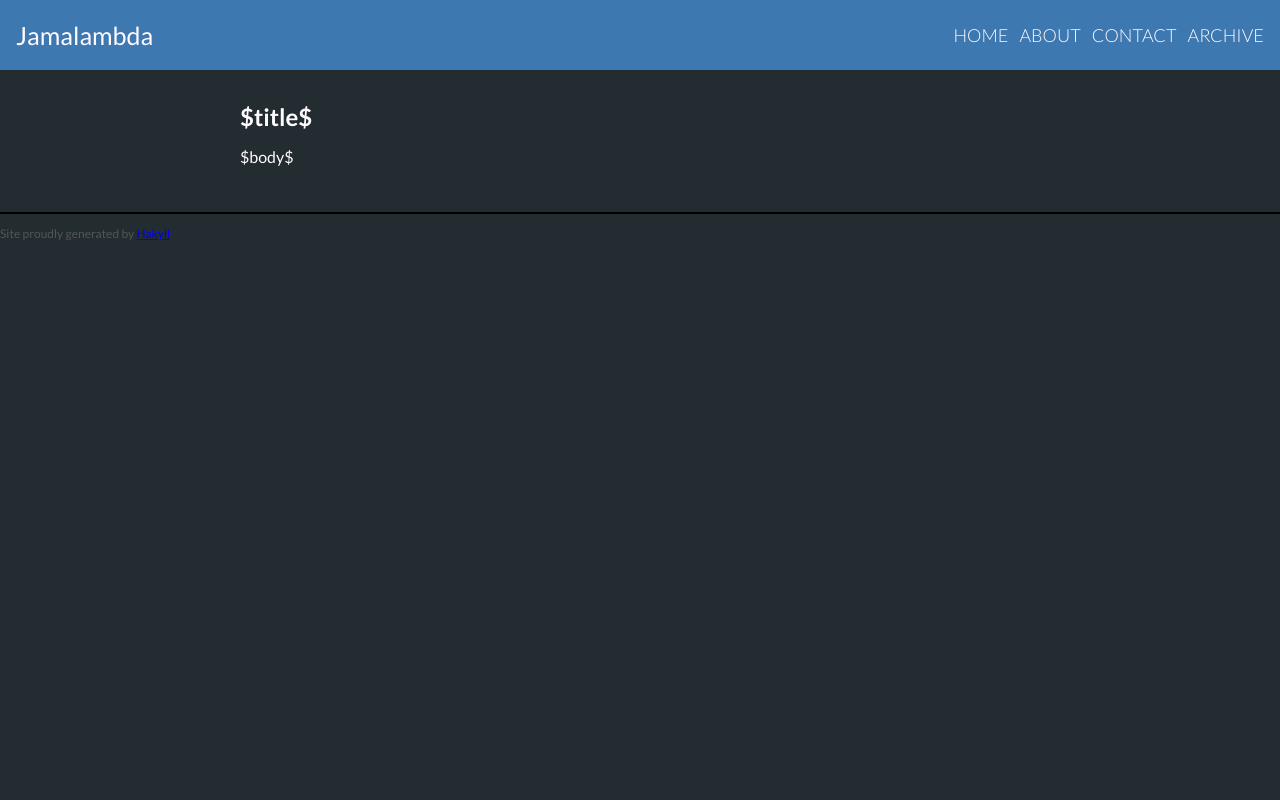
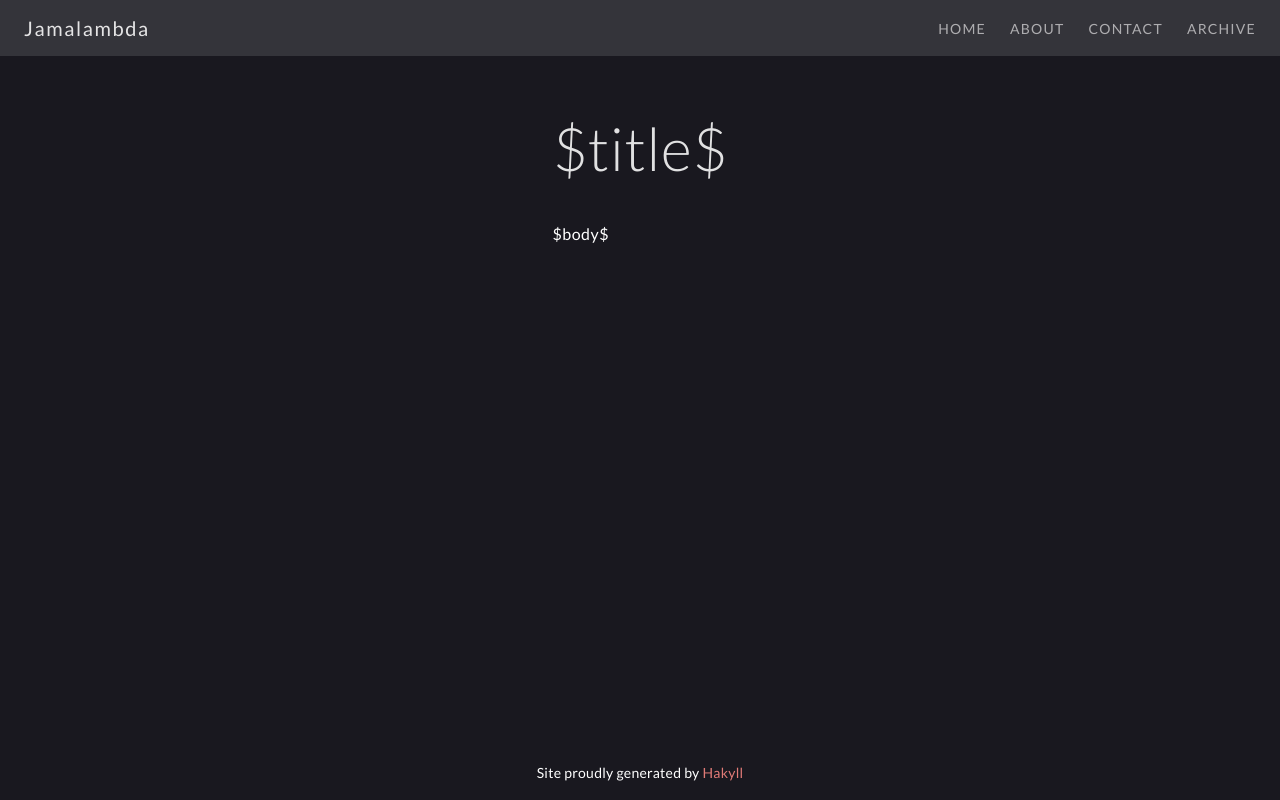
Before and after one commit to jhbertra/jamalambda-site, a plain HTML site: page templates/default.html in a window 1280 px wide. Drawn offline with Linux system fonts and the light colour scheme.

Commit message:
define theme

```diff
--- a/css/default.css
+++ b/css/default.css
@@ -1,9 +1,13 @@
 :root {
-  --bright-navy-blue: hsla(210, 48%, 47%, 1);
-  --eerie-black: #232c31;
-  --snow: hsla(315, 100%, 99%, 1);
-  --mauve-taupe: hsla(330, 22%, 47%, 1);
-  --st-patricks-blue: hsla(234, 64%, 28%, 1);
+  --primary-100: #c5beff;
+  --primary-200: #988bff;
+  --primary-400: #6a58ff;
+  --primary-700: #533fff;
+  --secondary-100: #ffbbb8;
+  --secondary-200: #ff8a85;
+  --secondary-400: #ff5952;
+  --secondary-700: #ff5952;
+  --dark-base: #121212;
 }
 
 @font-face {
@@ -71,61 +75,108 @@
   font-style: italic;
 }
 
-html {
-  font-size: 62.5%;
+body {
+  margin: 0px;
+  color: white;
+  background-color: var(--dark-base);
+  font-family: "Lato", sans-serif;
+  font-size: 16px;
+  letter-spacing: 0.031rem;
+  display: flex;
+  flex-direction: column;
+  min-height: 100vh;
 }
 
-body {
-  margin: 0px;
-  font-size: 1.6rem;
-  color: var(--snow);
-  background-color: var(--eerie-black);
-  font-family: "Lato", sans-serif;
+p {
+  opacity: 0.60;
 }
 
 header {
-  background-color: var(--bright-navy-blue);
+  background-color: rgb(255, 255, 255, 0.12);
   display: flex;
-  padding: 20px 16px;
+  padding: 16px 24px;
   justify-content: space-between;
   align-items: center;
 }
 
-.logo a {
-  font-size: 2.5rem;
-  color: var(--snow);
+header a {
+  color: white !important;
   text-decoration: none;
 }
+
+.logo a {
+  font-size: 1.25rem;
+  letter-spacing: 0.1rem;
+  opacity: 0.87;
+  text-transform: capitalize;
+  line-height: 24px;
+}
+
+.logo a:hover {
+  opacity: 1;
+}
+
+.logo a:active {
+  opacity: 0.60;
+}
+
 nav {
+  display: flex;
+  align-items: center;
   text-align: right;
+  margin: auto 0;
 }
 
 nav * + * {
-  margin-left: 8px;;
+  margin-left: 24px;
 }
 
 nav a {
-  font-size: 1.8rem;
-  font-weight: 300;
-  color: var(--snow);
-  text-decoration: none;
+  font-size: 0.875rem;
+  opacity: 0.60;
   text-transform: uppercase;
+  letter-spacing: 0.078rem;
+}
+
+nav a:hover {
+  opacity: 0.87;
+}
+
+nav a:active {
+  opacity: 0.46;
 }
 
 footer {
   margin-top: 3rem;
+  text-align: center;
   padding: 1.2rem 0;
-  border-top: 0.2rem solid #000;
-  font-size: 1.2rem;
-  color: #555;
+  font-size: 0.875rem;
+  letter-spacing: 0.016rem;
+  justify-self: end;
+}
+
+footer > span {
+  opacity: 0.46;
+}
+
+h1, h2, h3, h4, h5, h6 {
+  opacity: 0.87;
 }
 
 h1 {
-  font-size: 2.4rem;
+  font-size: 3.75rem;
+  font-weight: 300;
+  letter-spacing: -0.0.31;
 }
 
 h2 {
-  font-size: 2rem;
+  font-size: 2.125rem;
+  letter-spacing: 0.016rem;
+}
+
+h3 {
+  font-size: 1.25rem;
+  letter-spacing: 0.1rem;
 }
 
 article .header {
@@ -135,7 +186,35 @@ article .header {
 }
 
 main {
-  max-width: 800px;
+  max-width: 850px;
   margin: 0 auto;
   padding: 16px 0;
+  flex-grow: 1;
 }
+
+main::before {
+  background-color: var(--primary-200);
+  width: 100vw;
+  height: 100vh;
+  content: "";
+  left: 0;
+  opacity: 0.06;
+  position: fixed;
+  top: 0;
+  z-index: -1;
+}
+
+a {
+  transition: opacity 0.1s;
+  color: var(--secondary-200);
+  text-decoration: none;
+  opacity: 0.87;
+}
+
+a:hover {
+  opacity: 1;
+}
+
+a:active {
+  opacity: 0.60;
+}
```
